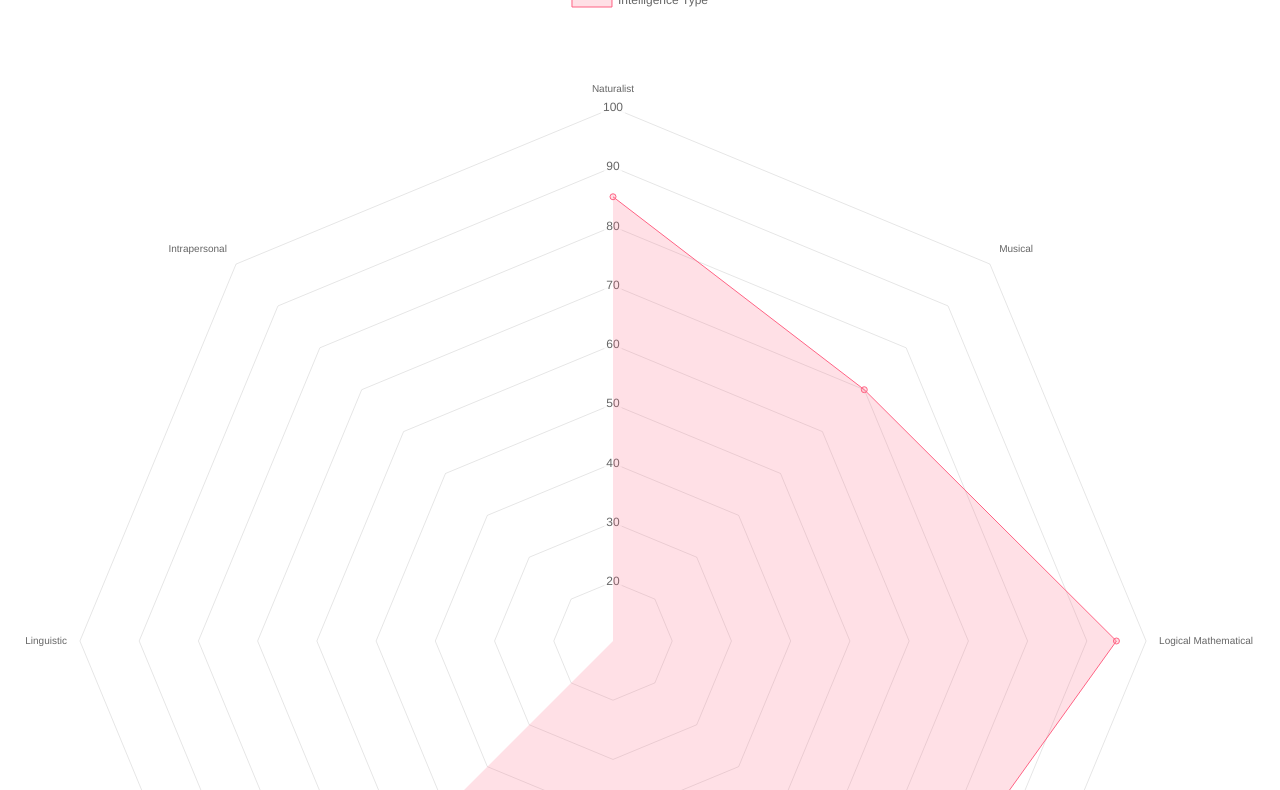
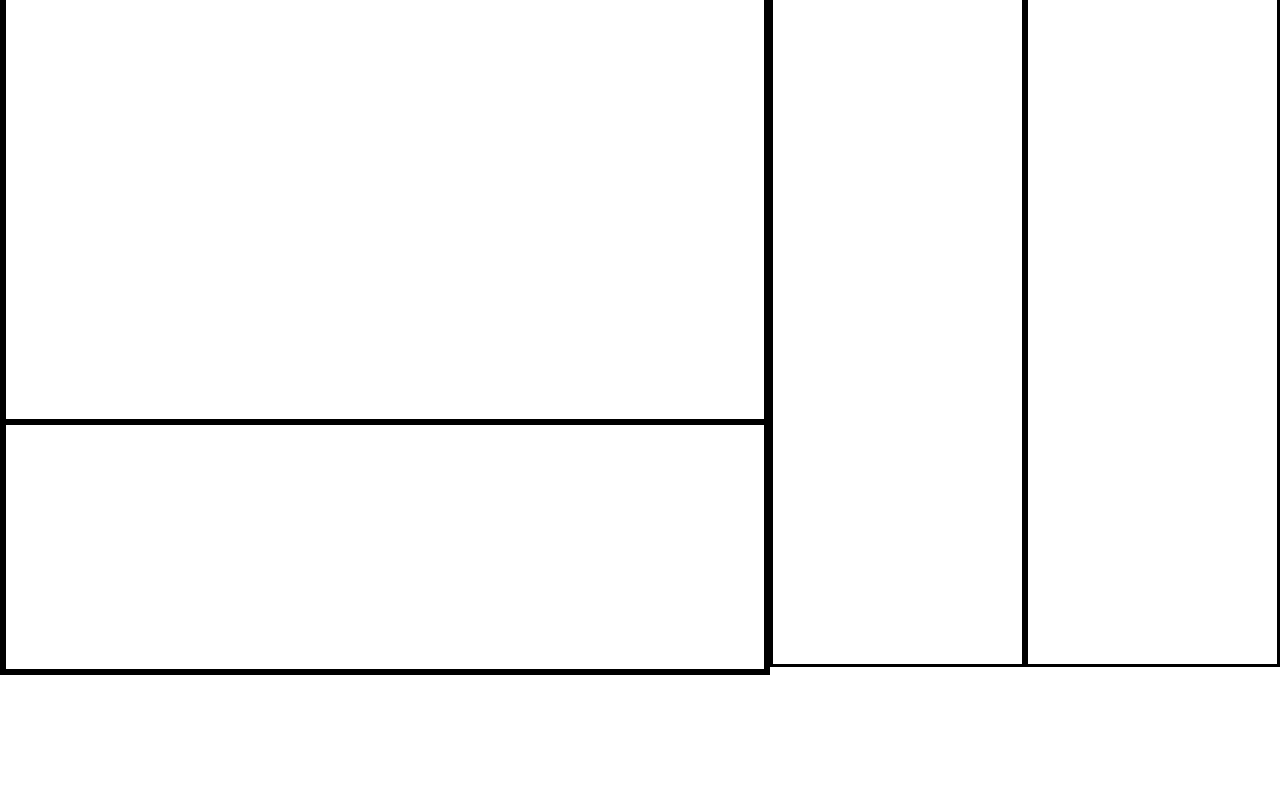
Before and after one commit to analiciasosa2019/Marinahacks3.0Project, a website: page index.html in a window 1280 px wide. Shown: the part 135-925 px from the top of the page. After the commit the page ends 810 px from the top, so only its background shows below. Drawn offline with nearby package versions, Linux system fonts and the light colour scheme.

Commit message:
Student Summary Divs outlined

```diff
--- a/assets/styles.css
+++ b/assets/styles.css
@@ -160,3 +160,74 @@ nav {
     flex: 1;
     border: none;
   }
+
+.testPage{
+  display: flex;
+  align-items: center;
+  text-align: center;
+  flex-direction: column;
+}
+
+.summaryOuterBox{
+
+  display: flex;
+  flex-direction: row;
+  justify-content: center;
+
+}
+
+.studentListArea{
+
+  display: flex;
+  flex-direction: row;
+  justify-content: center;
+  width: 40%;
+  height: 82vh;
+}
+
+.graphArea{
+  border: solid;
+  display: flex;
+  flex-direction: column;
+  justify-content: center;
+  width: 60%;
+
+}
+
+.spiderChartArea{
+  border: solid;
+  display: flex;
+  justify-content: center;
+  align-items: center;
+  text-align: center;
+  height: 51vh;
+  padding: 10px;
+}
+
+.lineGraphArea{
+  border: solid;
+  display: flex;
+  justify-content: center;
+  align-items: center;
+  text-align: center;
+  height: 28vh;
+  padding: 10px;
+}
+
+.studentInfo{
+  border: solid;
+  display: flex;
+  justify-content: center;
+  width: 50%;
+  height: 82vh;
+  padding: 10px;
+}
+
+.studentList{
+  border: solid;
+  display: flex;
+  justify-content: center;
+  width: 50%;
+  height: 82vh;
+  padding: 10px;
+}
--- a/components/root.js
+++ b/components/root.js
@@ -16,9 +16,13 @@ app.component('root',{
     <div v-show = "page == 'testMI'"><testMI></testMI></div>
     <div v-show = "page == 'testTeam'"><testTeam></testTeam></div>
     <div v-show = "page == 'testTEI'" > <testTEI></testTEI> </div>
+
+    <!--
     <li v-for="(value, key) in studentList" :key="key">
-    {{ studentAverages(key) }}
+    {{ studentAverages(key) }}-->
     </li>
+
+
     `,
     data(){
         return{
--- a/components/summaryPage.js
+++ b/components/summaryPage.js
@@ -2,18 +2,25 @@ app.component('summaryPage',{
     template:
     /*html*/
     `
-    <div>
-    <div class = "title">{{pageTitle}} </div>
-    <spider-chart></spider-chart>
+    <div class = "title">{{pageTitle}}</div>
+    <div class = "summaryOuterBox">
+        <div class = "graphArea">
+            <div class = "spiderChartArea">
+            </div>
+            <div class = "lineGraphArea">
+
+            </div>
+        </div>
+        <div class = "studentListArea">
+            <div class = "studentInfo"></div>
+            <div class = "studentList"></div>
+        </div>
+
     </div>
-
-
     `,
     data(){
         return{
-            pageTitle: "Student Summary",
-
-
+            pageTitle: "Student Summary"
         }
     },
     method:{
```
